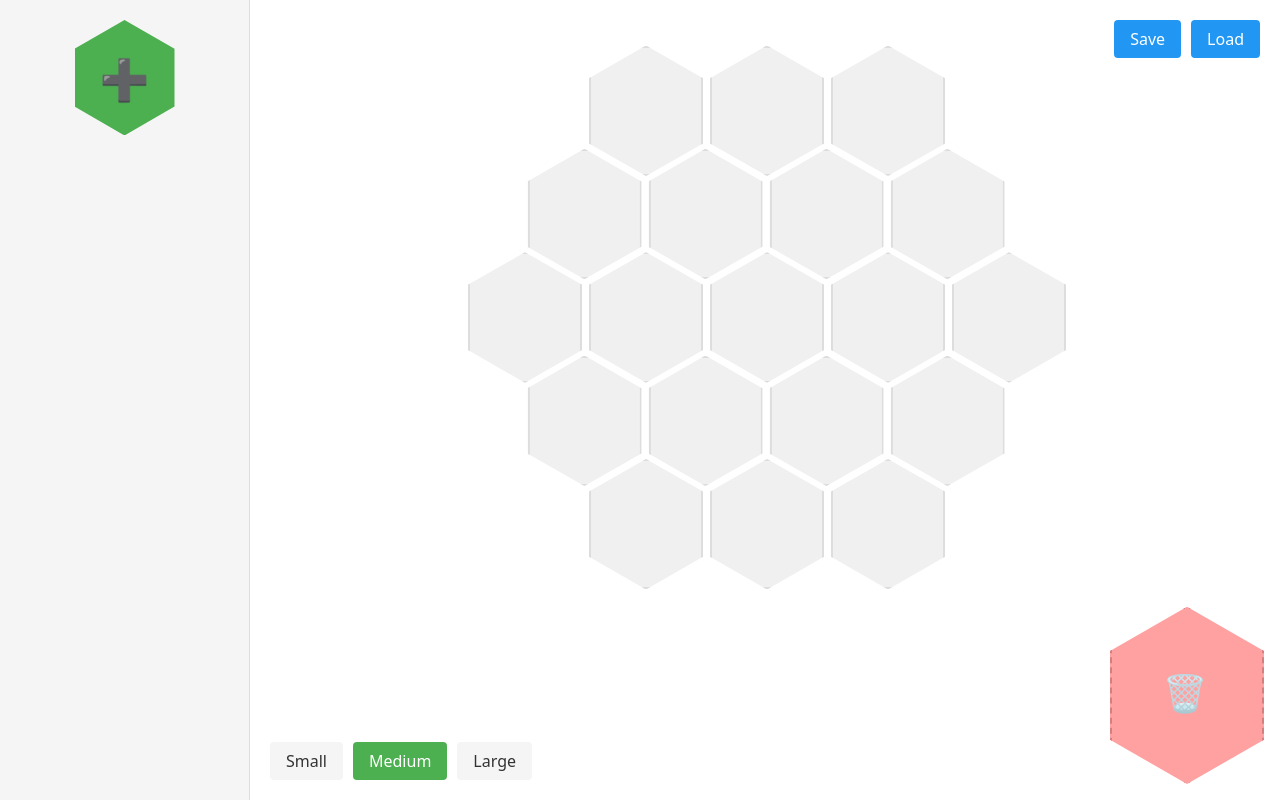
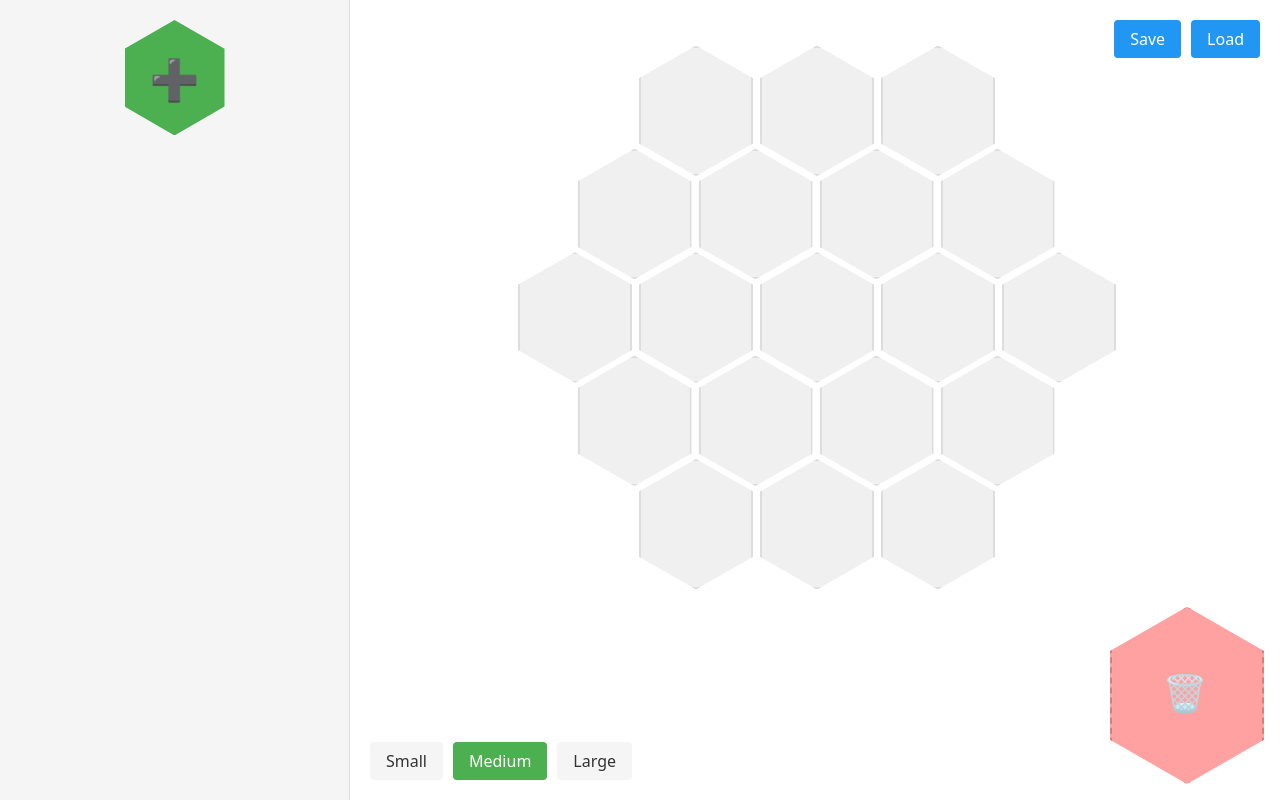
Before and after one commit to mrkplt/hex-flower, a React (Vite) app: page / in a window 1280 px wide. Built offline with nearby package versions, Linux system fonts and the light colour scheme.

Commit message:
add double wide tile library

```diff
--- a/src/components/HexFlower.jsx
+++ b/src/components/HexFlower.jsx
@@ -23,7 +23,7 @@ const HexRow = styled.div`
 const LayoutToggleContainer = styled.div`
   position: absolute;
   bottom: 20px;
-  left: 270px;
+  left: 370px;
   display: flex;
   gap: 10px;
   z-index: 1000;
--- a/src/components/TileLibrary.jsx
+++ b/src/components/TileLibrary.jsx
@@ -5,7 +5,7 @@ import { ItemTypes } from '../constants';
 import TileForm from './TileForm';
 
 const LibraryContainer = styled.div`
-  width: 250px;
+  width: 350px;
   height: 100%;
   background: #f5f5f5;
   padding: 20px;
@@ -19,10 +19,11 @@ const LibraryContainer = styled.div`
 const TileContainer = styled.div`
   display: flex;
   flex-wrap: wrap;
-  gap: 15px;
+  gap: 35px;
   overflow-y: auto;
   padding: 10px;
   justify-content: center;
+  align-items: flex-start;
 `;
 
 const Tile = styled.div`
```
